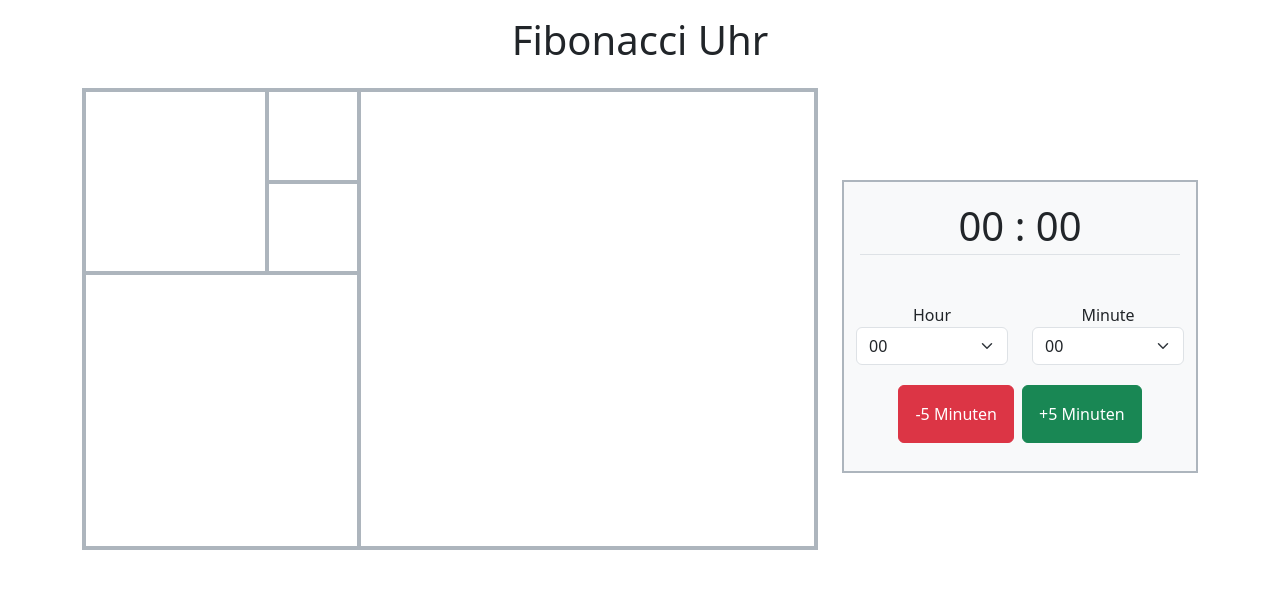
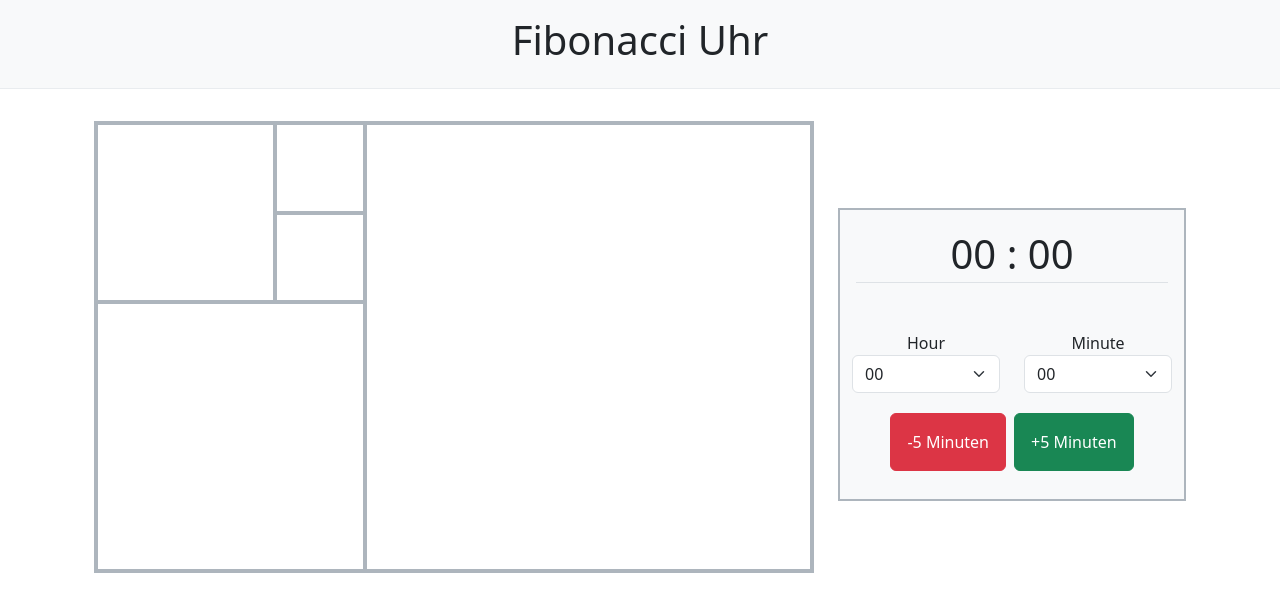
Before and after one commit to brandt-codes/fibonacci-uhr, an Angular app: page / in a window 1280 px wide. Shown: the top 612 px of the page. Built offline with nearby package versions, Linux system fonts and the light colour scheme.

Commit message:
feat: bigger headline

```diff
--- a/src/app/app.component.html
+++ b/src/app/app.component.html
@@ -1,13 +1,15 @@
-<div class="container-fluid mb-2">
-  <div class="row mt-3">
+<div class="container-fluid mt-0 mb-0 mb-2 pb-3 pt-3 bg-light border-bottom border-1 border-light-subtle">
+  <div class="row">
     <div class="col-12 text-center">
       <h1 class="h1">Fibonacci Uhr</h1>
     </div>
   </div>
+</div>
 
+<div class="container mt-3">
   <div class="row">
     <div class="col-12">
-      <router-outlet />
+      <router-outlet/>
     </div>
   </div>
 </div>
```
